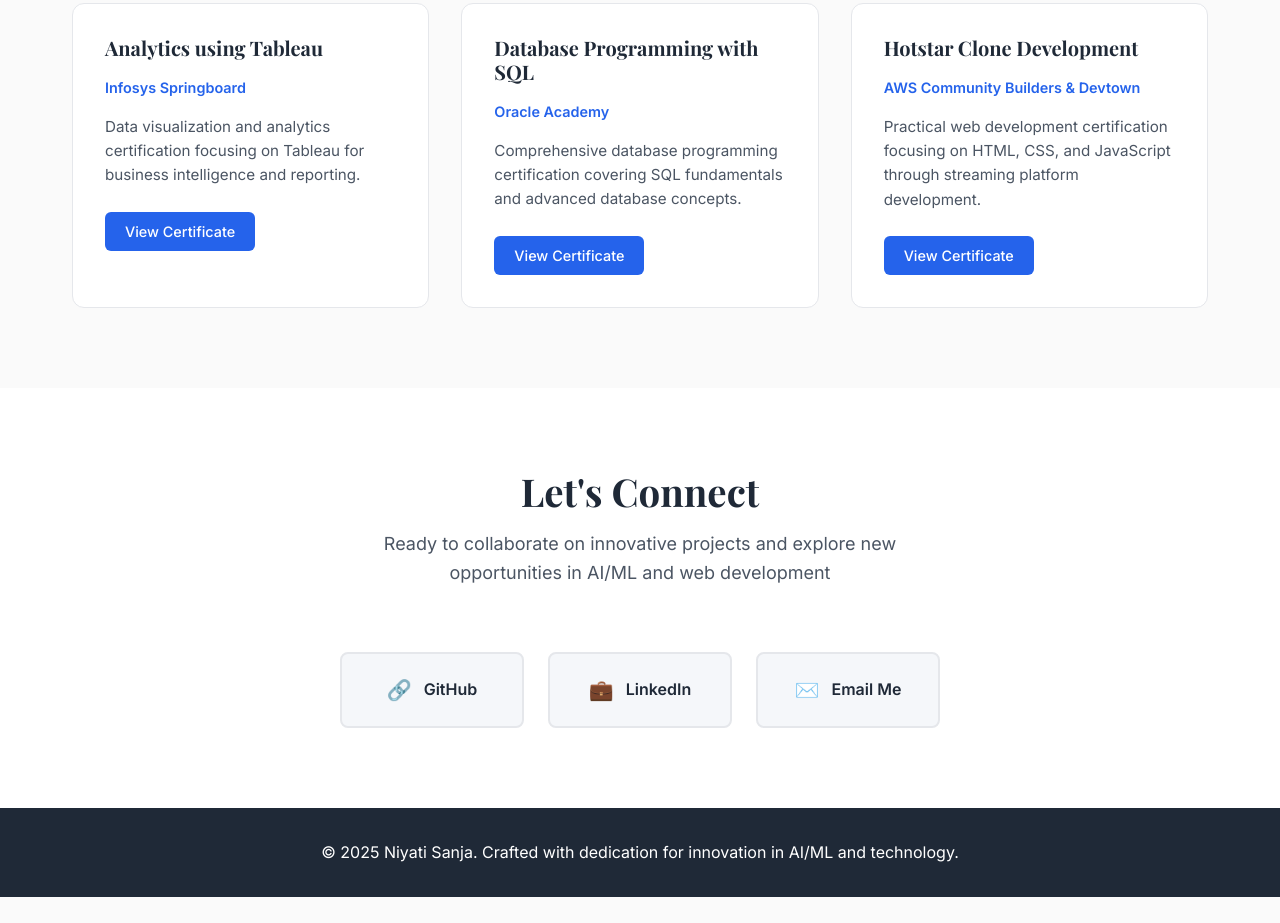
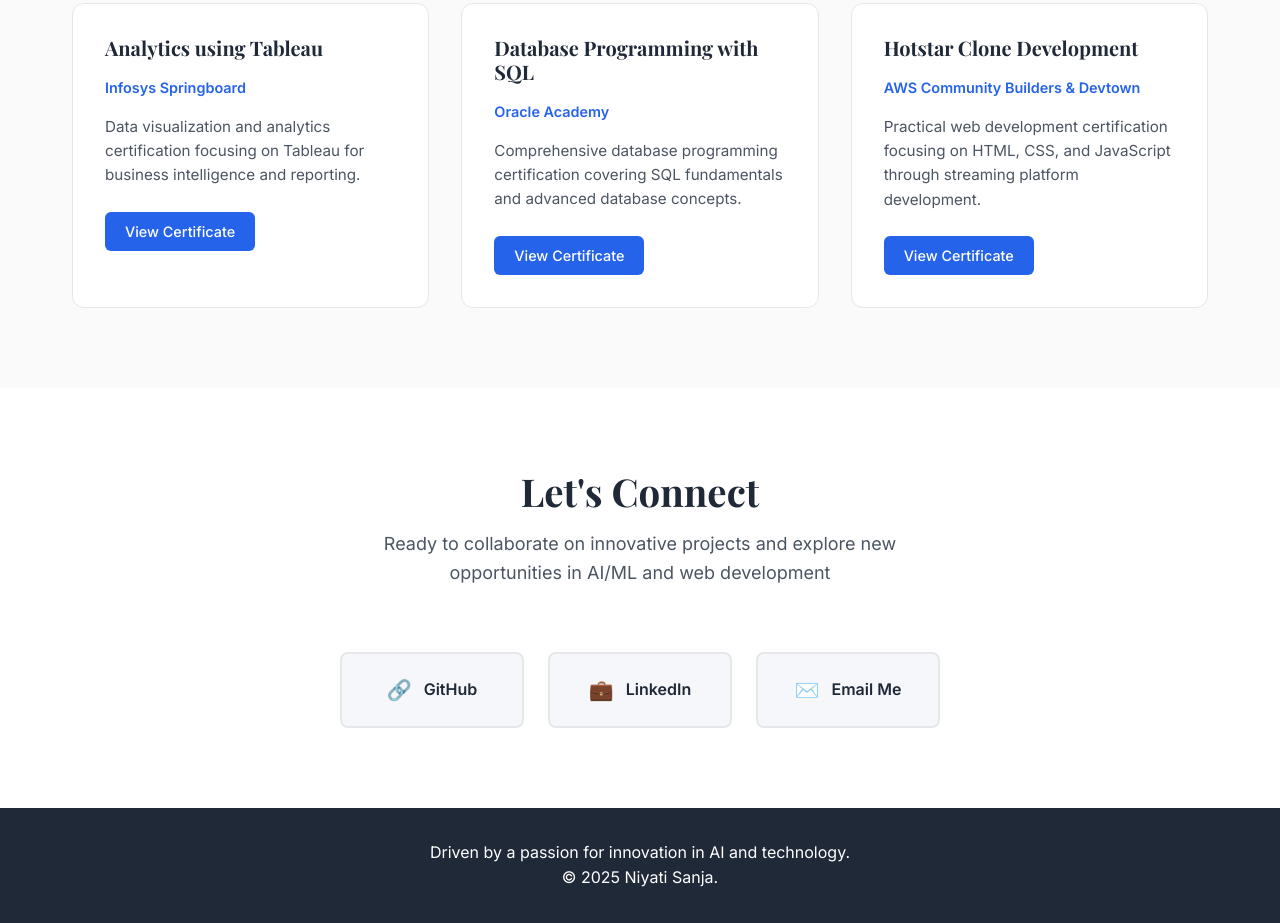
Before and after one commit to niyatisanja0206/Portfolio, a plain HTML site: page index.html in a window 1280 px wide. Shown: the part 5616-6539 px from the top of the page. Before the commit the page ends 6513 px from the top, so only its background shows below. Drawn offline with nearby package versions, Linux system fonts and the light colour scheme.

Commit message:
Update index.html

```diff
--- a/index.html
+++ b/index.html
@@ -1200,7 +1200,8 @@
 
   <footer>
     <div class="container">
-      <p>&copy; 2025 Niyati Sanja. Crafted with dedication for innovation in AI/ML and technology.</p>
+      <p>Driven by a passion for innovation in AI and technology.</p>
+      <p>&copy; 2025 Niyati Sanja. </p>
     </div>
   </footer>
 
```
